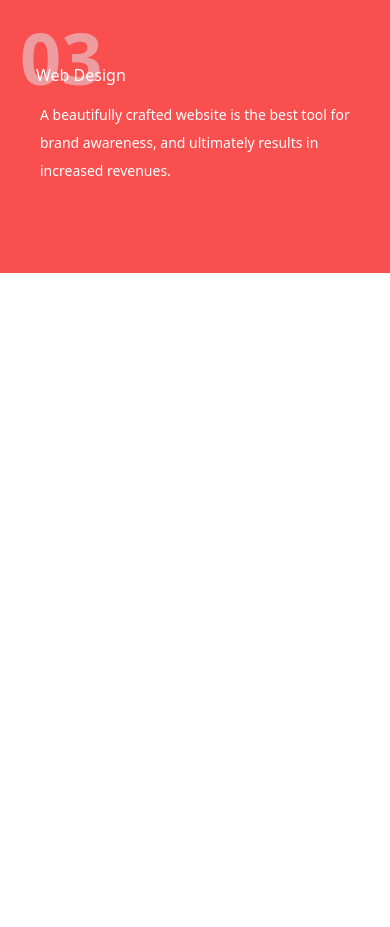
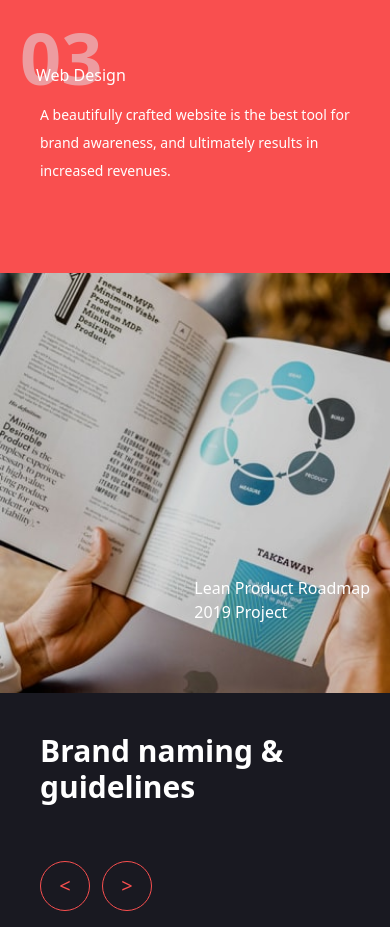
Before and after one commit to joshuabroqueza/creative-single-page-site, a plain HTML site: page index.html in a window 390 px wide. Shown: the part 1827-2754 px from the top of the page. Before the commit the page ends 2100 px from the top, so only its background shows below. Drawn offline with Linux system fonts and the light colour scheme.

Commit message:
add slide section

```diff
--- a/index.html
+++ b/index.html
@@ -184,6 +184,47 @@
       </div>
     </section>
 
+    <!-- SLIDE SECTION -->
+    <section>
+      <div class="slide_container">
+        <div class="slide_child">
+          <div class="relative">
+            <div class="slide font-extrabold text-slate-200 text-7xl">
+              <img
+                class="w-full"
+                src="./assets/mobile/image-slide-1.jpg"
+                alt="image-slide-1"
+              />
+            </div>
+            <div
+              class="slide_content text-white absolute top-3/4 right-5 transform -translate-y-1/4"
+            >
+              <h2 class="text-bold">Lean Product Roadmap</h2>
+              <p>2019 Project</p>
+            </div>
+          </div>
+          <div class="bg-[#191921] px-10">
+            <h1 class="font-bold py-10 text-white text-3xl">
+              Brand naming & guidelines
+            </h1>
+
+            <div class="direction_container py-4 flex flex-row">
+              <div
+                class="border border-[#F94F4F] flex justify-center items-center text-[#F94F4F] text-xl w-[50px] h-[50px] rounded-full"
+              >
+                <button><</button>
+              </div>
+              <div
+                class="border mx-3 border-[#F94F4F] flex justify-center items-center text-[#F94F4F] text-xl w-[50px] h-[50px] rounded-full"
+              >
+                <button>></button>
+              </div>
+            </div>
+          </div>
+        </div>
+      </div>
+    </section>
+
     <script>
       const hambuger_icon = document.getElementById("hambuger_icon");
       const cross_icon = document.getElementById("cross_icon");
```
Also changed, not shown: dist/output.css.
